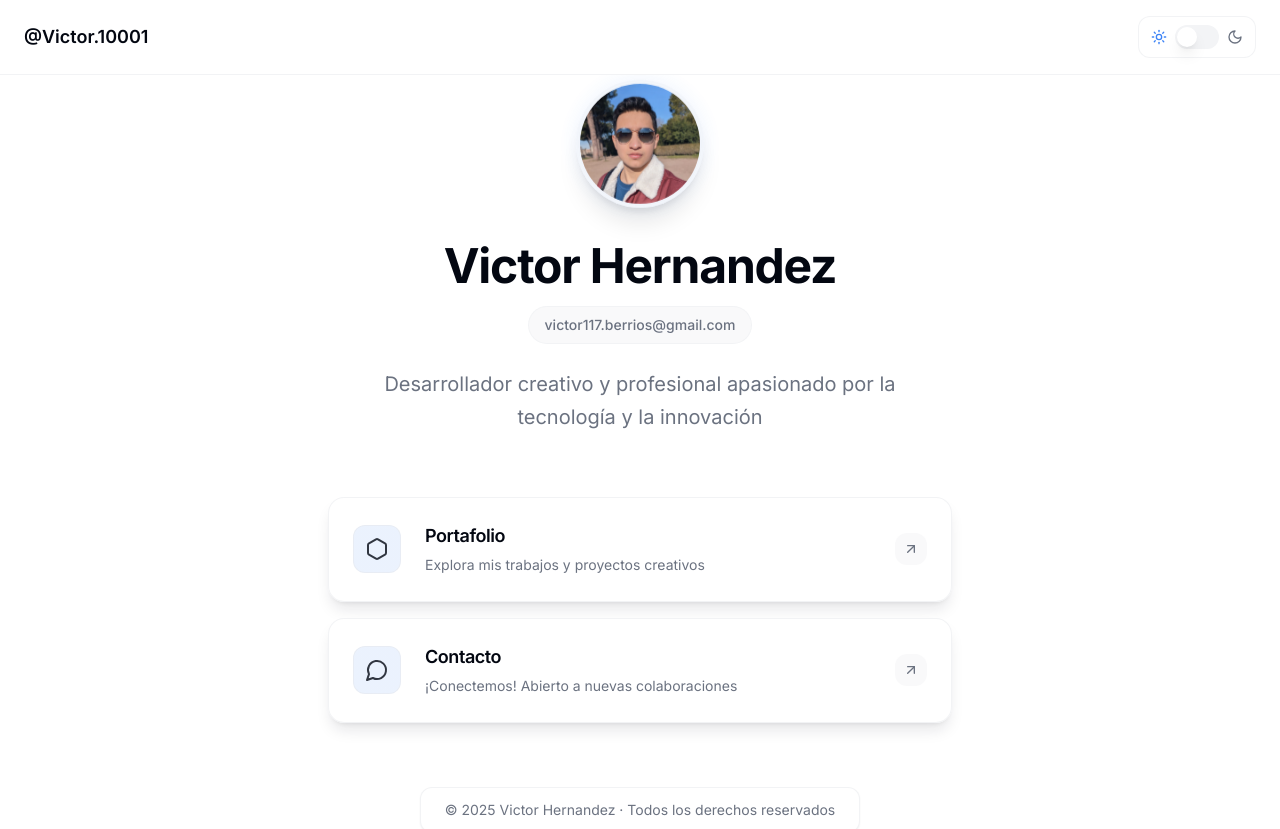
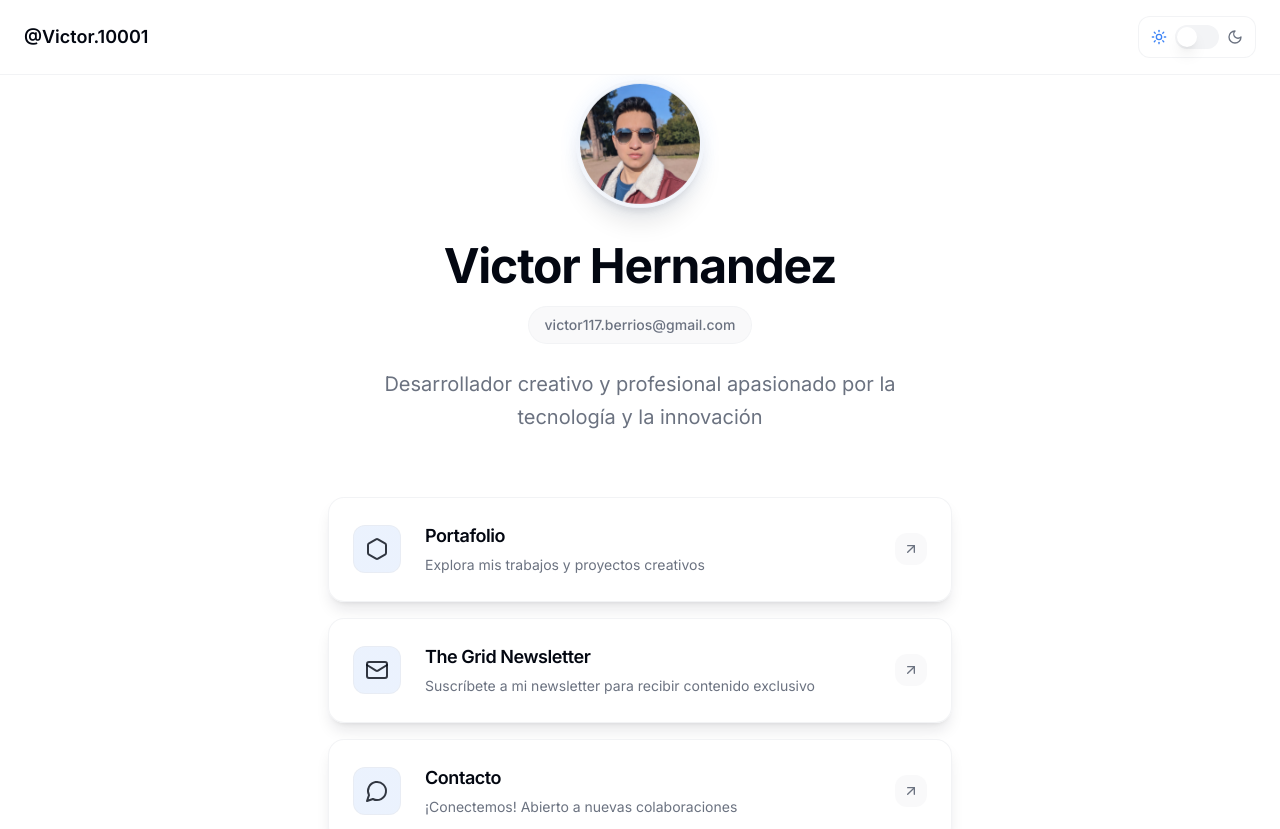
Before and after one commit to victor117-byte/social-link, a React (Vite) app: page / in a window 1280 px wide. Shown: the top 829 px of the page. Built offline with nearby package versions, Linux system fonts and the light colour scheme.

Commit message:
Add newsletter link card

```diff
--- a/src/pages/Index.tsx
+++ b/src/pages/Index.tsx
@@ -1,7 +1,7 @@
 import { Avatar, AvatarImage } from "@/components/ui/avatar";
 import { LinkCard } from "@/components/LinkCard";
 import { useEffect } from "react";
-import { Hexagon, MessageCircle } from "lucide-react";
+import { Hexagon, MessageCircle, Mail } from "lucide-react";
 import { useTheme } from "@/contexts/ThemeContext";
 import { ThemeToggle } from "@/components/ThemeToggle";
 
@@ -70,6 +70,13 @@ const Index = () => {
               delay={300}
             />
             <LinkCard
+              title="The Grid Newsletter"
+              description="Suscríbete a mi newsletter para recibir contenido exclusivo"
+              link="https://cooperative-search-501.notion.site/The-Grid-Newsletter-28f191735b578086be20cb4aed0c25aa"
+              icon={<Mail className="w-6 h-6" />}
+              delay={350}
+            />
+            <LinkCard
               title="Contacto"
               description="¡Conectemos! Abierto a nuevas colaboraciones"
               link="#"
```
Lines whose indentation alone changed are shown as unchanged.
